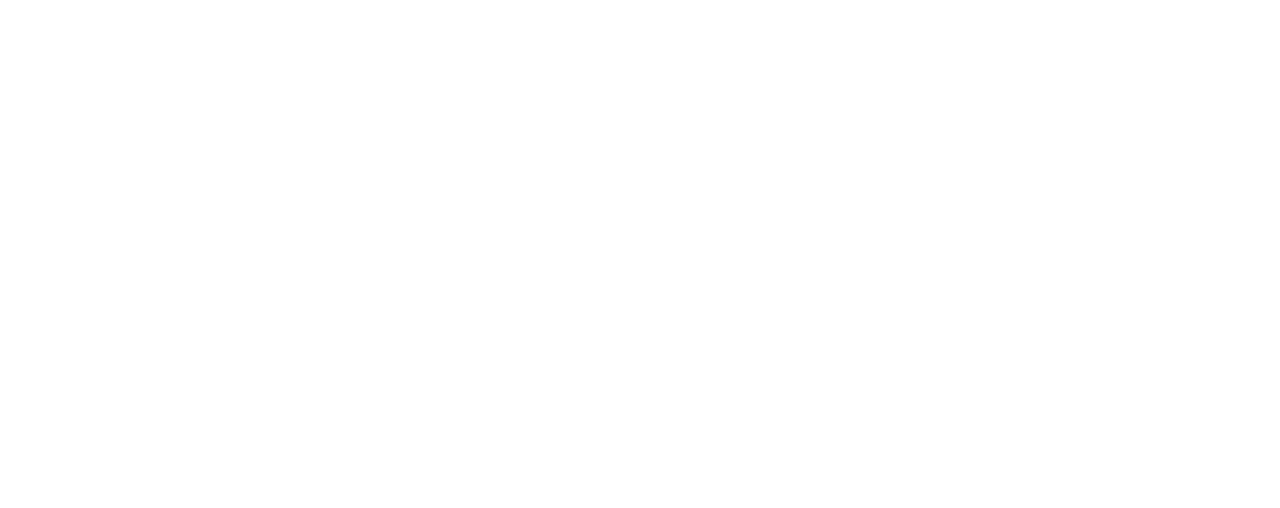
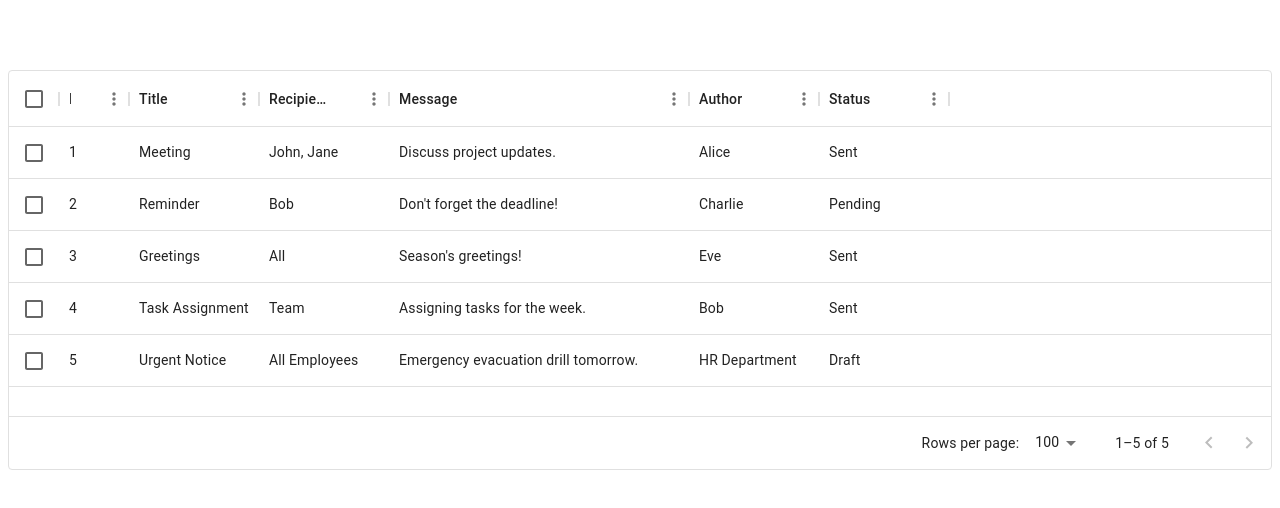
Before and after one commit to Geobilly/https---github.com-Geobilly-rmesreactapp, a React (Create React App) app: page /message in a window 1280 px wide. Before the commit this address had no page. Shown: the top 508 px of the page. Built offline with nearby package versions, Linux system fonts and the light colour scheme.

Commit message:
Update 3 files

```diff
--- a/src/App.js
+++ b/src/App.js
@@ -5,6 +5,7 @@
 import ReportForm from "./ReportForm";
 import Login from "./Login";
 import Client from "./Client";
+import Message from "./Message";
 
 import SubmitTask from "./SubmitTask";
 // import Dashboard from "./Dashboard"; // or '../path/to/Dashboard'
@@ -41,6 +42,7 @@
         <Route path="/report" element={<ReportGrid />} />
         <Route path="/pie" element={<ChartPie />} />
         <Route path="/client" element={<Client />} />
+        <Route path="/message" element={<Message />} />
       </Routes>
     </Router>
   );
--- /dev/null
+++ b/src/Message.js
@@ -0,0 +1,64 @@
+import * as React from "react";
+import { DataGrid } from "@mui/x-data-grid";
+
+const columns = [
+  { field: "id", headerName: "ID", width: 70 },
+  { field: "title", headerName: "Title", width: 130 },
+  { field: "recipients", headerName: "Recipients", width: 130 },
+  { field: "message", headerName: "Message", width: 300 },
+  { field: "author", headerName: "Author", width: 130 },
+  { field: "status", headerName: "Status", width: 130 },
+];
+
+const rows = [
+  {
+    id: 1,
+    title: "Meeting",
+    recipients: "John, Jane",
+    message: "Discuss project updates.",
+    author: "Alice",
+    status: "Sent",
+  },
+  {
+    id: 2,
+    title: "Reminder",
+    recipients: "Bob",
+    message: "Don't forget the deadline!",
+    author: "Charlie",
+    status: "Pending",
+  },
+  {
+    id: 3,
+    title: "Greetings",
+    recipients: "All",
+    message: "Season's greetings!",
+    author: "Eve",
+    status: "Sent",
+  },
+  {
+    id: 4,
+    title: "Task Assignment",
+    recipients: "Team",
+    message: "Assigning tasks for the week.",
+    author: "Bob",
+    status: "Sent",
+  },
+  {
+    id: 5,
+    title: "Urgent Notice",
+    recipients: "All Employees",
+    message: "Emergency evacuation drill tomorrow.",
+    author: "HR Department",
+    status: "Draft",
+  },
+];
+
+const Message = () => {
+  return (
+    <div style={{ height: 400, width: "100%", marginTop: 70 }}>
+      <DataGrid rows={rows} columns={columns} pageSize={5} checkboxSelection />
+    </div>
+  );
+};
+
+export default Message;
--- a/src/ResponsiveDrawer.js
+++ b/src/ResponsiveDrawer.js
@@ -1,5 +1,3 @@
-// ResponsiveDrawer.js
-
 import React, { useState, useEffect } from "react";
 import PropTypes from "prop-types";
 import AppBar from "@mui/material/AppBar";
@@ -24,16 +22,18 @@
 import { getStoredUsername } from "./authUtils";
 import ExitToAppIcon from "@mui/icons-material/ExitToApp";
 import Collapse from "@mui/material/Collapse";
-import BusinessIcon from "@mui/icons-material/Business"; // Icon for Project Management
-import AssignmentIcon from "@mui/icons-material/Assignment"; // Icon for Task
-import BarChartIcon from "@mui/icons-material/BarChart"; // Icon for Report
+import BusinessIcon from "@mui/icons-material/Business";
+import AssignmentIcon from "@mui/icons-material/Assignment";
+import BarChartIcon from "@mui/icons-material/BarChart";
 import CampaignIcon from "@mui/icons-material/Campaign";
-import LocalAtmIcon from "@mui/icons-material/LocalAtm"; // Import an appropriate icon for Canteen Fees
+import LocalAtmIcon from "@mui/icons-material/LocalAtm";
 import Popover from "@mui/material/Popover";
 import ListSubheader from "@mui/material/ListSubheader";
 import SmsIcon from "@mui/icons-material/Sms";
 import ChatIcon from "@mui/icons-material/Chat";
-import Client from "./Client"; // Adjust the path based on your project structure
+import Client from "./Client";
+import Message from "./Message"; // Import the Message component
+// Adjust the path based on your project structure
 
 const drawerWidth = 240;
 
@@ -65,9 +65,8 @@
   }, []);
 
   const handleLogout = () => {
-    // Add your logout logic here, for example:
-    localStorage.removeItem("token"); // Assuming you store authentication token in local storage
-    navigate("/"); // Redirect to the login page
+    localStorage.removeItem("token");
+    navigate("/");
   };
 
   const handleDrawerToggle = () => {
@@ -164,7 +163,6 @@
             >
               <ListItemButton>
                 <ListItemIcon>
-                  {/* Replace with your desired icon for "Send SMS" */}
                   <SmsIcon />
                 </ListItemIcon>
                 <ListItemText primary="Send SMS" />
@@ -179,7 +177,6 @@
             >
               <ListItemButton>
                 <ListItemIcon>
-                  {/* Replace with your desired icon for "Messages" */}
                   <ChatIcon />
                 </ListItemIcon>
                 <ListItemText primary="Messages" />
@@ -218,13 +215,8 @@
       ) : selectedSection === "Send SMS" ? (
         <Client />
       ) : selectedSection === "Messages" ? (
-        // Add your component or content for "Messages" section
-        <Box>
-          <Typography variant="h4">Messages Section</Typography>
-          {/* Add your content here */}
-        </Box>
+        <Message /> // Display the Message component for "Messages" section
       ) : selectedSection === "Canteen Fees" ? (
-        // Add your component or content for "Canteen Fees" section
         <Box>
           <Typography variant="h4">Canteen Fees Section</Typography>
           {/* Add your content here */}
@@ -288,7 +280,7 @@
           <IconButton
             color="inherit"
             aria-label="logout"
-            onClick={handleLogout} // Replace handleLogout with your logout function
+            onClick={handleLogout}
           >
             <ExitToAppIcon />
           </IconButton>
```
